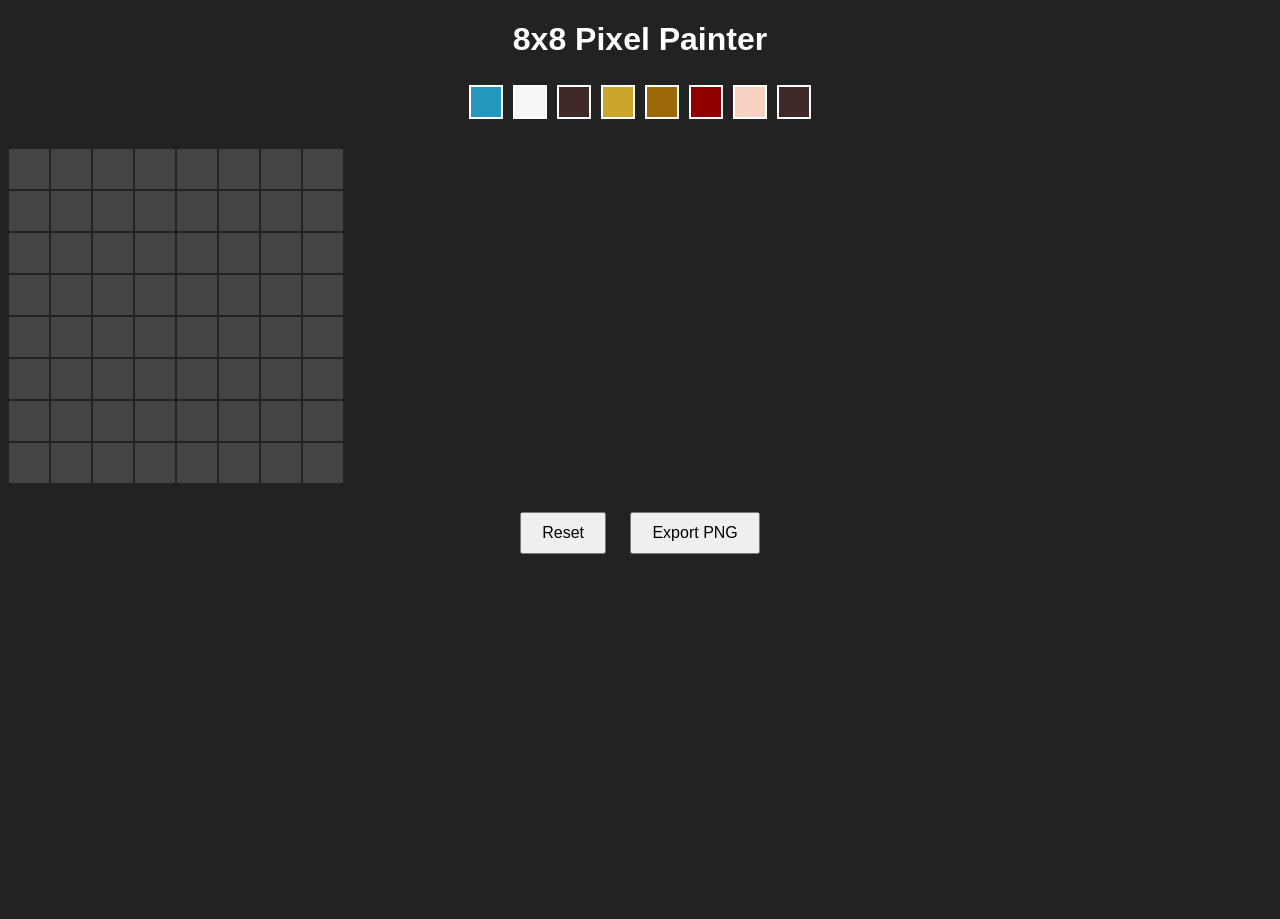
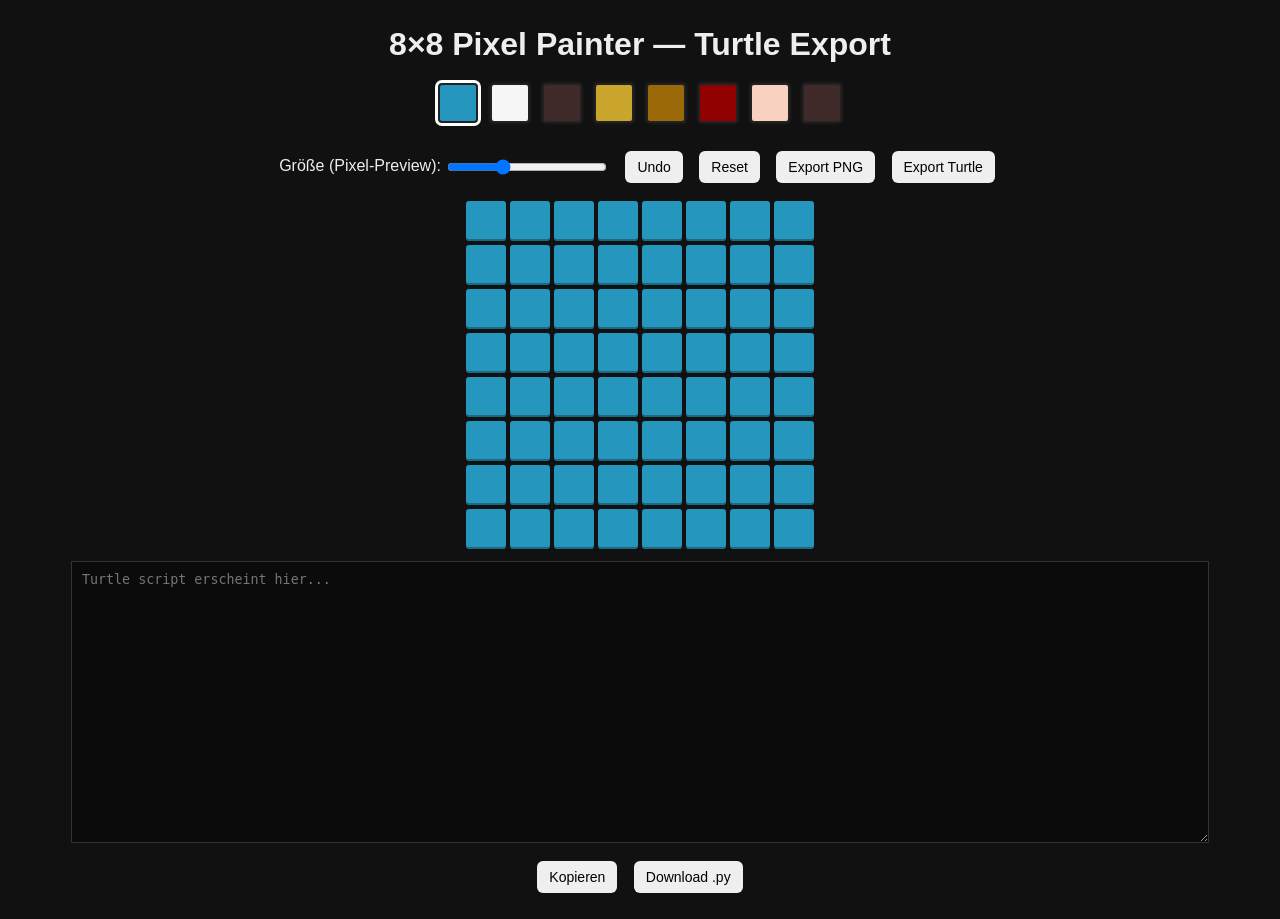
Before and after one commit to ArSiJa8/pixelapp, a Flask app: page / in a window 1280 px wide. Before the commit the page ends 554 px from the top, so only its background shows below. Run offline with Flask 3, Linux system fonts and the light colour scheme.

Commit message:
Refactor index.html for Turtle export and UI improvements
Updated HTML structure and styles for the 8x8 Pixel Painter, adding Turtle export functionality and enhancing UI elements.

```diff
--- a/templates/index.html
+++ b/templates/index.html
@@ -1,123 +1,225 @@
 <!DOCTYPE html>
-<html>
+<html lang="de">
 <head>
-    <title>8x8 Pixel Painter</title>
+<meta charset="utf-8" />
+<meta name="viewport" content="width=device-width,initial-scale=1" />
+<title>8x8 Pixel Painter + Turtle Export</title>
 <style>
-        body {
-            font-family: Arial, sans-serif;
-            text-align: center;
-            background: #222;
-            color: white;
-        }
-
-        #grid {
-            display: grid;
-            grid-template-columns: repeat(8, 40px);
-            grid-template-rows: repeat(8, 40px);
-            gap: 2px;
-            margin: 20px auto;
-        }
-
-        .pixel {
-            width: 40px;
-            height: 40px;
-            background: #444;
-            border: 1px solid #222;
-            cursor: pointer;
-        }
-
-        #colors {
-            margin: 20px;
-        }
-
-        .color {
-            width: 30px;
-            height: 30px;
-            display: inline-block;
-            margin: 5px;
-            border: 2px solid white;
-            cursor: pointer;
-        }
-
-        #exportBtn, #resetBtn {
-            padding: 10px 20px;
-            font-size: 16px;
-            margin: 10px;
-            cursor: pointer;
-        }
+  body { font-family: Arial, sans-serif; background:#111; color:#eee; text-align:center; margin:0; padding:20px; }
+  h1 { margin: 6px 0 14px 0; }
+  #palette { margin-bottom: 12px; }
+  .swatch { width:36px; height:36px; display:inline-block; margin:6px; border:2px solid #222; cursor:pointer; border-radius:4px; box-shadow:0 0 0 2px rgba(255,255,255,0.02); }
+  .swatch.selected { outline:3px solid #fff; }
+  #grid { display:grid; grid-template-columns: repeat(8, 40px); gap:4px; justify-content:center; margin: 12px auto; }
+  .cell { width:40px; height:40px; background:#444; cursor:pointer; border-radius:3px; box-shadow: inset 0 -2px 0 rgba(0,0,0,0.3); }
+  #controls { margin-top:12px; }
+  button { padding:8px 12px; margin:6px; font-size:14px; cursor:pointer; border-radius:6px; border:none; }
+  #scriptBox { width:90%; height:260px; margin:12px auto; display:block; background:#0b0b0b; color:#dcdcdc; border:1px solid #333; padding:10px; font-family: monospace; white-space: pre; overflow:auto; }
+  #topbar { display:flex; gap:10px; justify-content:center; align-items:center; flex-wrap:wrap; }
+  input[type="range"] { width:160px; vertical-align:middle; }
 </style>
 </head>
 <body>
+  <h1>8×8 Pixel Painter — Turtle Export</h1>
 
-<h1>8x8 Pixel Painter</h1>
+  <div id="palette"></div>
 
-<div id="colors"></div>
+  <div id="topbar">
+    <div>
+      <label>Größe (Pixel-Preview):</label>
+      <input id="previewRange" type="range" min="20" max="80" value="40">
+    </div>
+    <div>
+      <button id="undoBtn">Undo</button>
+      <button id="resetBtn">Reset</button>
+      <button id="exportPngBtn">Export PNG</button>
+      <button id="exportTurtleBtn">Export Turtle</button>
+    </div>
+  </div>
 
   <div id="grid"></div>
 
-<button id="resetBtn">Reset</button>
-<button id="exportBtn">Export PNG</button>
-
-<canvas id="canvas" width="8" height="8" style="display:none;"></canvas>
+  <textarea id="scriptBox" readonly placeholder="Turtle script erscheint hier..."></textarea>
+  <div>
+    <button id="copyBtn">Kopieren</button>
+    <button id="downloadBtn">Download .py</button>
+  </div>
 
 <script>
-    // Deine erlaubten Farben
-    const colors = [
-        "#2596be", "#f6f6f6", "#3f2a29", "#caa62c",
-        "#9c6908", "#910102", "#f9d1c0", "#3f2a29"
-    ];
+  // Palette from server-rendered variable
+  const PALETTE = {{ palette|tojson }};
+  let currentColor = PALETTE[0];
 
-    let currentColor = colors[0];
+  const paletteDiv = document.getElementById("palette");
+  const gridDiv = document.getElementById("grid");
+  const scriptBox = document.getElementById("scriptBox");
+  const previewRange = document.getElementById("previewRange");
 
-    // Farbpalette anzeigen
-    const colorContainer = document.getElementById("colors");
-    colors.forEach(color => {
-        let c = document.createElement("div");
-        c.className = "color";
-        c.style.background = color;
-        c.onclick = () => currentColor = color;
-        colorContainer.appendChild(c);
+  // history for undo (stores {r,c,oldColor})
+  const history = [];
+
+  // initialize palette UI
+  PALETTE.forEach((c, i) => {
+    const d = document.createElement("div");
+    d.className = "swatch";
+    d.style.background = c;
+    if (i === 0) d.classList.add("selected");
+    d.onclick = () => {
+      currentColor = c;
+      document.querySelectorAll('.swatch').forEach(s => s.classList.remove('selected'));
+      d.classList.add('selected');
+    };
+    paletteDiv.appendChild(d);
   });
 
-    // 8x8 grid machen
-    const grid = document.getElementById("grid");
-    let pixels = [];
+  // build 8x8 grid and internal grid state
+  let gridState = [];
+  function buildGrid(cellSize = 40) {
+    gridDiv.style.gridTemplateColumns = `repeat(8, ${cellSize}px)`;
+    gridDiv.innerHTML = "";
+    gridState = [];
+    for (let r = 0; r < 8; r++) {
+      const row = [];
+      for (let c = 0; c < 8; c++) {
+        const cell = document.createElement("div");
+        cell.className = "cell";
+        cell.dataset.r = r;
+        cell.dataset.c = c;
+        cell.style.width = cellSize + "px";
+        cell.style.height = cellSize + "px";
+        cell.style.background = PALETTE[0];
+        cell.onclick = () => {
+          const old = cell.style.background;
+          if (old === currentColor) return;
+          history.push({r: r, c: c, old: old});
+          cell.style.background = currentColor;
+          gridState[r][c] = currentColor;
+        };
+        gridDiv.appendChild(cell);
+        row.push(PALETTE[0]);
+      }
+      gridState.push(row);
+    }
+  }
 
-    for (let i = 0; i < 64; i++) {
-        let p = document.createElement("div");
-        p.className = "pixel";
-        p.onclick = () => {
-            p.style.background = currentColor;
+  // initial build
+  buildGrid(parseInt(previewRange.value, 10));
+
+  // preview range changes cell size
+  previewRange.addEventListener("input", () => {
+    buildGrid(parseInt(previewRange.value, 10));
+    // After rebuild we have default colors; copy any previous gridState if present
+  });
+
+  // Undo
+  document.getElementById("undoBtn").onclick = () => {
+    const h = history.pop();
+    if (!h) return;
+    const r = h.r, c = h.c;
+    const idx = r * 8 + c;
+    const cell = gridDiv.children[idx];
+    cell.style.background = h.old;
+    gridState[r][c] = h.old;
   };
-        pixels.push(p);
-        grid.appendChild(p);
-    }
 
   // Reset
   document.getElementById("resetBtn").onclick = () => {
-        pixels.forEach(p => p.style.background = "#444");
+    history.length = 0;
+    for (let r = 0; r < 8; r++) {
+      for (let c = 0; c < 8; c++) {
+        gridDiv.children[r*8 + c].style.background = PALETTE[0];
+        gridState[r][c] = PALETTE[0];
+      }
+    }
+    scriptBox.value = "";
   };
 
-    // Export PNG
-    document.getElementById("exportBtn").onclick = () => {
-        const canvas = document.getElementById("canvas");
+  // Export PNG (clientside). Scale 8x8 to a larger image for download
+  document.getElementById("exportPngBtn").onclick = () => {
+    const canvas = document.createElement("canvas");
+    const size = 8;
+    canvas.width = size;
+    canvas.height = size;
     const ctx = canvas.getContext("2d");
+    // fill pixel-by-pixel
+    for (let r = 0; r < 8; r++) {
+      for (let c = 0; c < 8; c++) {
+        ctx.fillStyle = gridDiv.children[r*8 + c].style.background;
+        ctx.fillRect(c, r, 1, 1);
+      }
+    }
+    // upscale for download to preserve sharp pixels
+    const scale = 40;
+    const out = document.createElement("canvas");
+    out.width = size * scale;
+    out.height = size * scale;
+    const outCtx = out.getContext("2d");
+    outCtx.imageSmoothingEnabled = false;
+    outCtx.drawImage(canvas, 0, 0, out.width, out.height);
+    out.toBlob((blob) => {
+      const link = document.createElement("a");
+      link.download = "pixel_art.png";
+      link.href = URL.createObjectURL(blob);
+      link.click();
+      URL.revokeObjectURL(link.href);
+    });
+  };
 
-        const size = 8;
-        for (let i = 0; i < 64; i++) {
-            let x = i % size;
-            let y = Math.floor(i / size);
-            ctx.fillStyle = pixels[i].style.background;
-            ctx.fillRect(x, y, 1, 1);
+  // Export Turtle: send current grid colors to server, get script back
+  document.getElementById("exportTurtleBtn").onclick = async () => {
+    // gather grid as 8x8 array of hex colors
+    const grid = [];
+    for (let r = 0; r < 8; r++) {
+      const row = [];
+      for (let c = 0; c < 8; c++) {
+        row.push(gridDiv.children[r*8 + c].style.background || PALETTE[0]);
+      }
+      grid.push(row);
     }
 
-        // Download
-        let link = document.createElement("a");
-        link.download = "pixel_art.png";
-        link.href = canvas.toDataURL();
-        link.click();
+    // POST to server
+    try {
+      const resp = await fetch("/export_turtle", {
+        method: "POST",
+        headers: {"Content-Type":"application/json"},
+        body: JSON.stringify({grid: grid})
+      });
+      const data = await resp.json();
+      if (data.script) {
+        scriptBox.value = data.script;
+      } else if (data.error) {
+        scriptBox.value = "# Fehler: " + data.error;
+      } else {
+        scriptBox.value = "# Unbekannte Antwort vom Server.";
+      }
+    } catch (e) {
+      scriptBox.value = "# Fehler beim Export: " + e.toString();
+    }
   };
+
+  // Copy script to clipboard
+  document.getElementById("copyBtn").onclick = async () => {
+    if (!scriptBox.value) return;
+    try {
+      await navigator.clipboard.writeText(scriptBox.value);
+      alert("Script in Zwischenablage kopiert!");
+    } catch (e) {
+      alert("Kopieren fehlgeschlagen: " + e);
+    }
+  };
+
+  // Download script as .py
+  document.getElementById("downloadBtn").onclick = () => {
+    if (!scriptBox.value) return;
+    const blob = new Blob([scriptBox.value], {type: "text/x-python"});
+    const url = URL.createObjectURL(blob);
+    const a = document.createElement("a");
+    a.href = url;
+    a.download = "pixel_art_turtle.py";
+    a.click();
+    URL.revokeObjectURL(url);
+  };
+
 </script>
-
 </body>
 </html>
```
Lines whose indentation alone changed are shown as unchanged.
